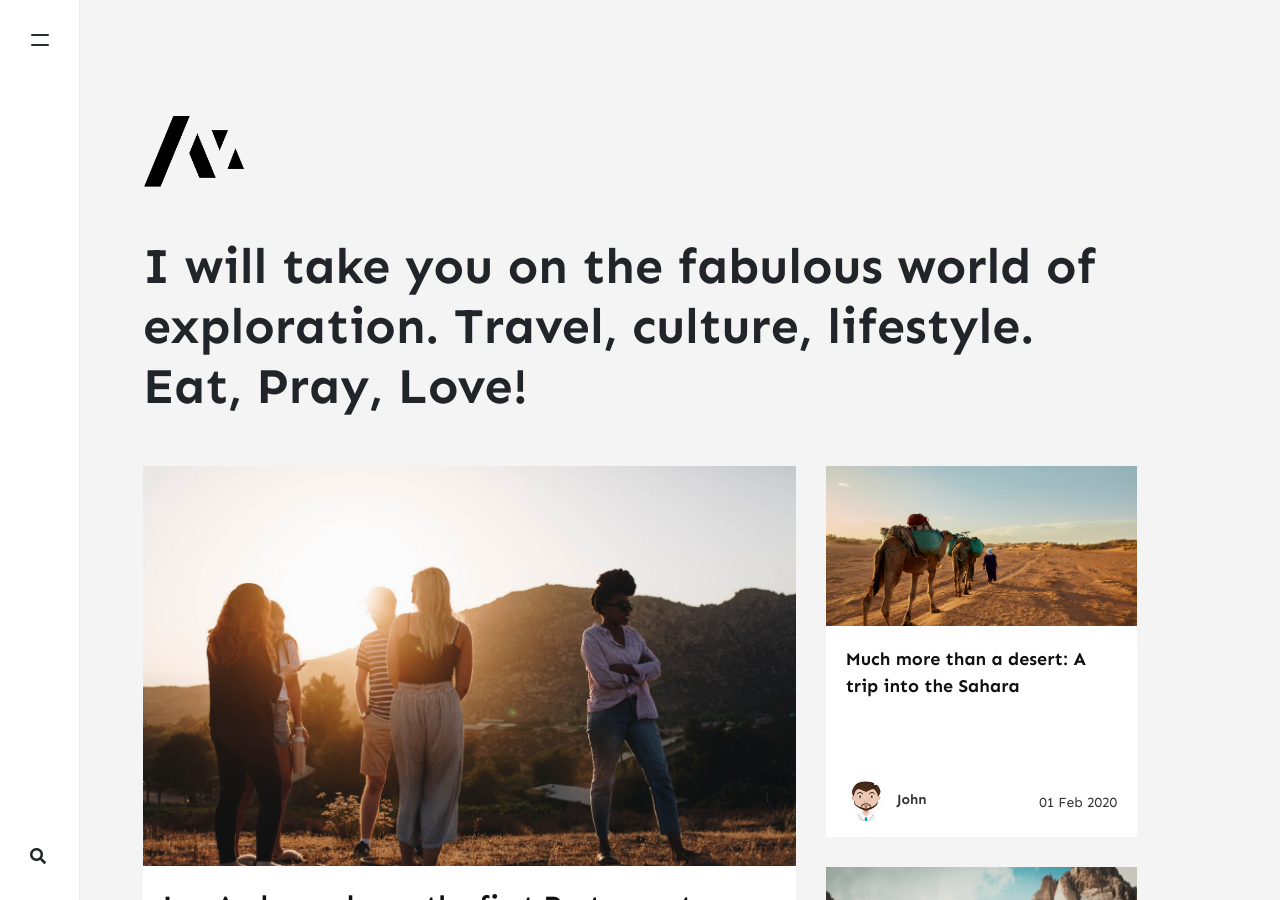
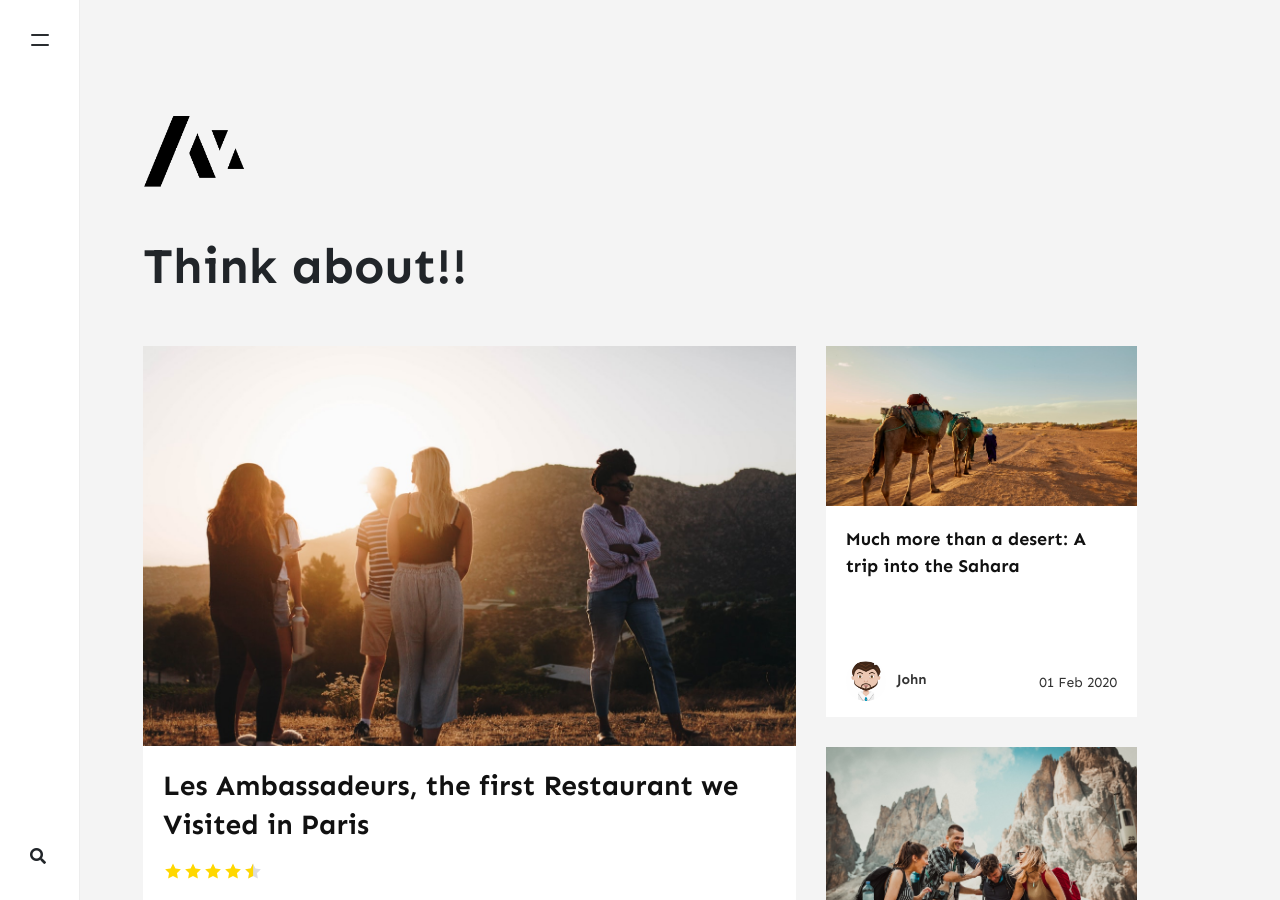
Before and after one commit to twohands2/blog, a Jekyll site: the page built from index.html, in a window 1280 px wide and 900 px high. Built offline with Jekyll 4.4.1, drawn with Linux system fonts in a browser that asks for light colours; nearby versions of some CDN libraries; the list of posts is cut into pages by our own code; comment, search, counter and statistics services are not loaded; some of the changed text lies outside the part shown.

```diff
--- a/_config.yml
+++ b/_config.yml
@@ -1,7 +1,7 @@
 # Site
-name: "Memoirs"
-title: "Memoirs"
-description: "I will take you on the fabulous world of exploration. Travel, culture, lifestyle. Eat, Pray, Love!"
+name: "Meerkat"
+title: "Meerkat"
+description: "Think about!!"
 logo: 'assets/images/logo.png'
 favicon: 'assets/images/logo.png'
 baseurl: "https://twohands2.github.io/"
@@ -10,7 +10,7 @@ disqus: 'demowebsite'
 mailchimp-list: 'https://wowthemes.us11.list-manage.com/subscribe/post?u=8aeb20a530e124561927d3bd8&amp;id=8c3d2d214b'
 include: ["_pages"]
 permalink: /:title/
-email: wowthemesnet@gmail.com
+email: two_hands@daum.com
 
 # Authors
 authors:
```
